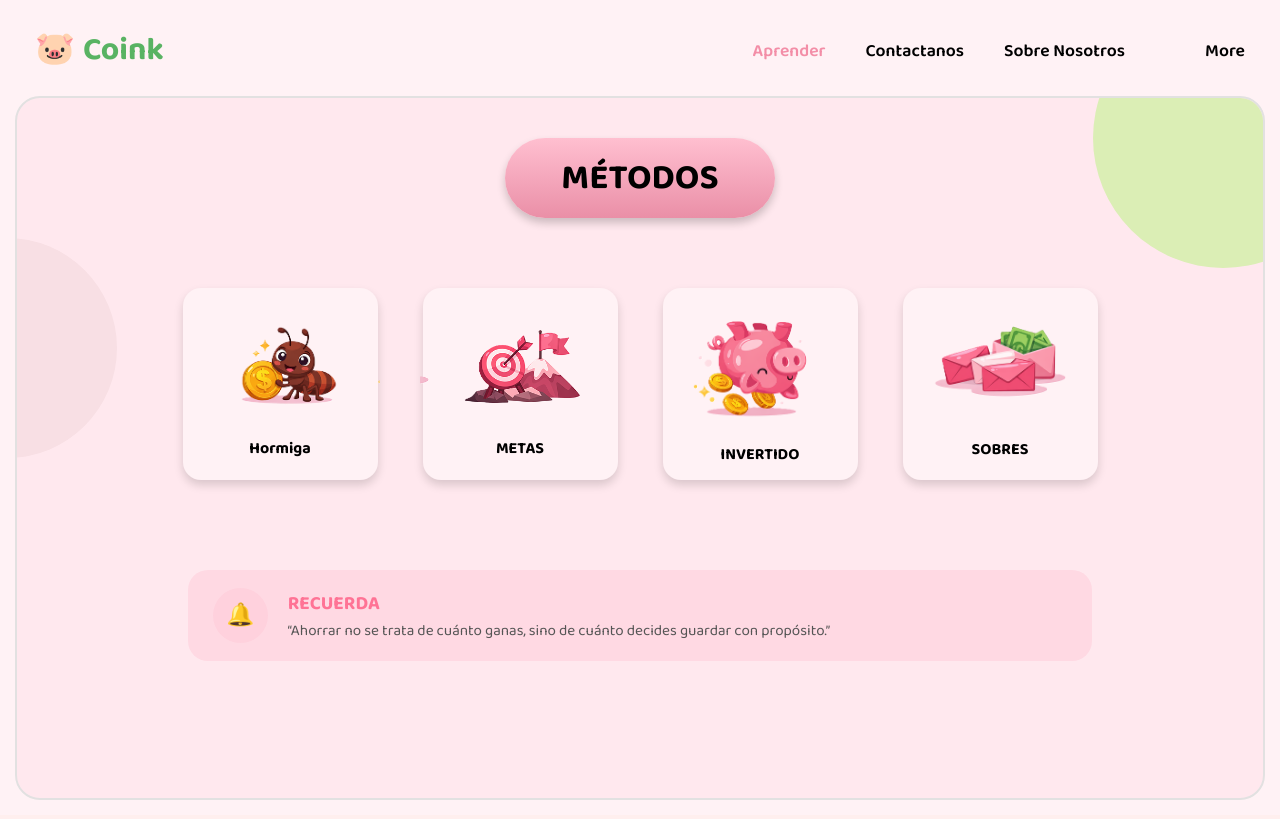
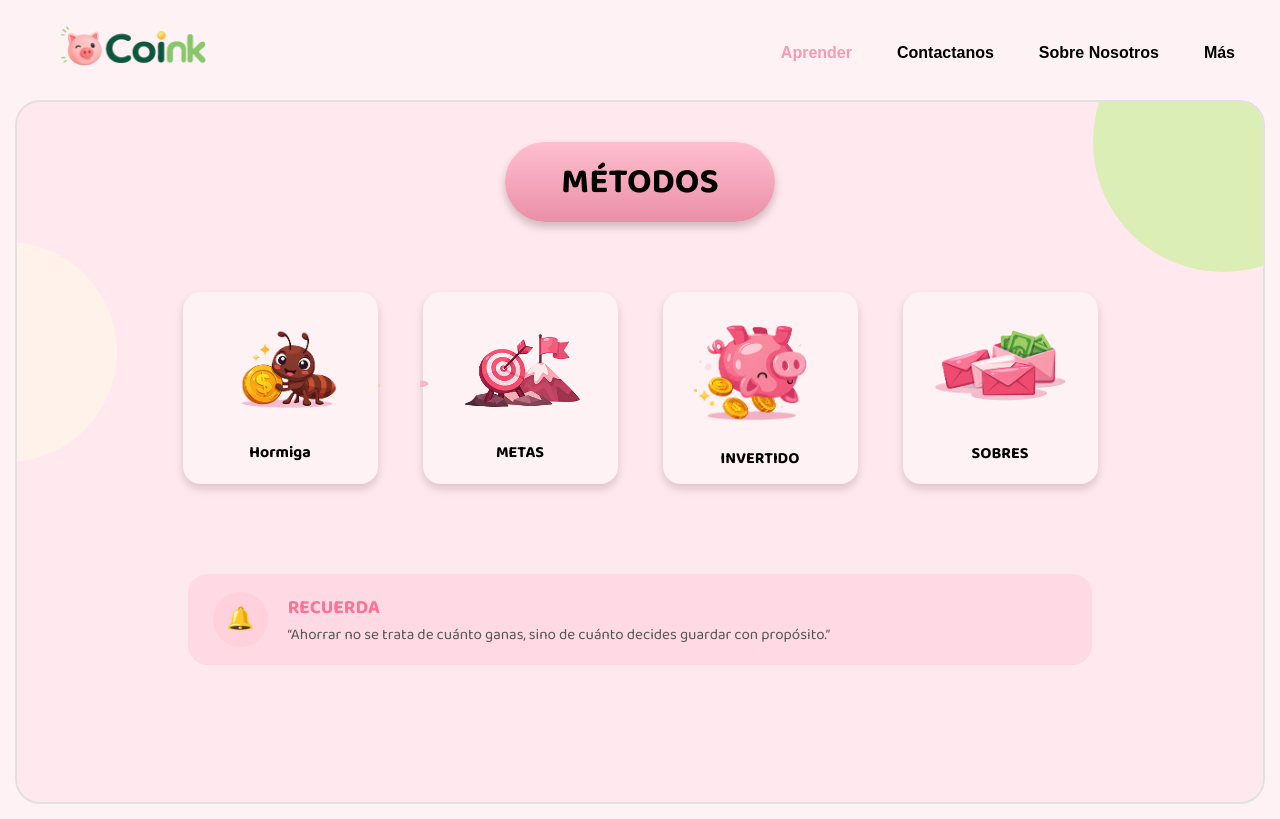
Before and after one commit to TeamCoink/Coink, a PHP site: page /metodos.html in a window 1280 px wide. Run offline with PHP 8.4, Linux system fonts and the light colour scheme.

Commit message:
arreglos en color y algunos diseños de mis páginas

```diff
--- a/metodos.html
+++ b/metodos.html
@@ -14,25 +14,21 @@
 <body>
 
     <!-- NAVBAR -->
+<!-- NAVBAR -->
 <header class="navbar">
 
-        <div class="logo">
-            <span class="pig">🐷</span>
-            <h2>Coink</h2>
-        </div>
+    <!-- LOGO -->
+    <img src="img/jjiajiajai.png" class="logo">
 
+    <!-- MENU -->
     <nav class="menu">
         <a class="active" href="#">Aprender</a>
         <a href="#">Contactanos</a>
         <a href="#">Sobre Nosotros</a>
-
-            <div class="pink-btn"></div>
-
-            <a href="#">More</a>
+        <a href="#">Más</a>
     </nav>
 
 </header>
-
     <!-- CONTENEDOR -->
     <main class="container">
 
--- a/style/contacto.css
+++ b/style/contacto.css
@@ -6,7 +6,7 @@
 }
 
 body{
-    background-color:#ccc;
+    background-color:#FFF2EB;
     min-height:100vh;
     display:flex;
     justify-content:center;
@@ -17,7 +17,7 @@ body{
 .container{
     width:100%;
     max-width:1450px;
-    background:#f8f3f1;
+    background-color:  #ffe5d8;
     display:flex;
 
     overflow:hidden;
--- a/style/metodos.css
+++ b/style/metodos.css
@@ -12,50 +12,49 @@ body{
 
 /* NAVBAR */
 
+*{
+    margin: 0;
+    padding: 0;
+    box-sizing: border-box;
+}
+
 .navbar{
     width: 100%;
+    height: 75px;
+    background: #fff2f5;
 
     display: flex;
     justify-content: space-between;
     align-items: center;
 
-    padding: 10px 20px;
+    padding: 0 30px;
 }
 
+/* LOGO */
 .logo{
-    display: flex;
-    align-items: center;
-    gap: 8px;
+    width: 185px;   /* tamaño pequeño */
+    height: auto;
+    object-fit: contain;
 }
 
-.logo h2{
-    color: #59b363;
-    font-size: 2rem;
-    font-weight: 700;
-}
-
-.pig{
-    font-size: 2rem;
-}
-
+/* MENU */
 .menu{
     display: flex;
     align-items: center;
-    gap: 40px;
+    gap: 45px;
 }
 
 .menu a{
     text-decoration: none;
     color: black;
-    font-size: 1.1rem;
-    font-weight: 600;
+    font-family: sans-serif;
+    font-weight: bold;
+    font-size: 16px;
 }
 
 .menu .active{
-    color: #f38ea7;
+    color: #f59bb2;
 }
-
-
 /* CONTENEDOR */
 
 .container{
@@ -103,7 +102,7 @@ body{
     width: 220px;
     height: 220px;
 
-    background: #f8dfe4;
+    background:  #FFF2EB;
 
     border-radius: 50%;
 
```
Also changed, not shown: style/login.css (+5 -4 lines). Lines whose indentation alone changed are shown as unchanged.
